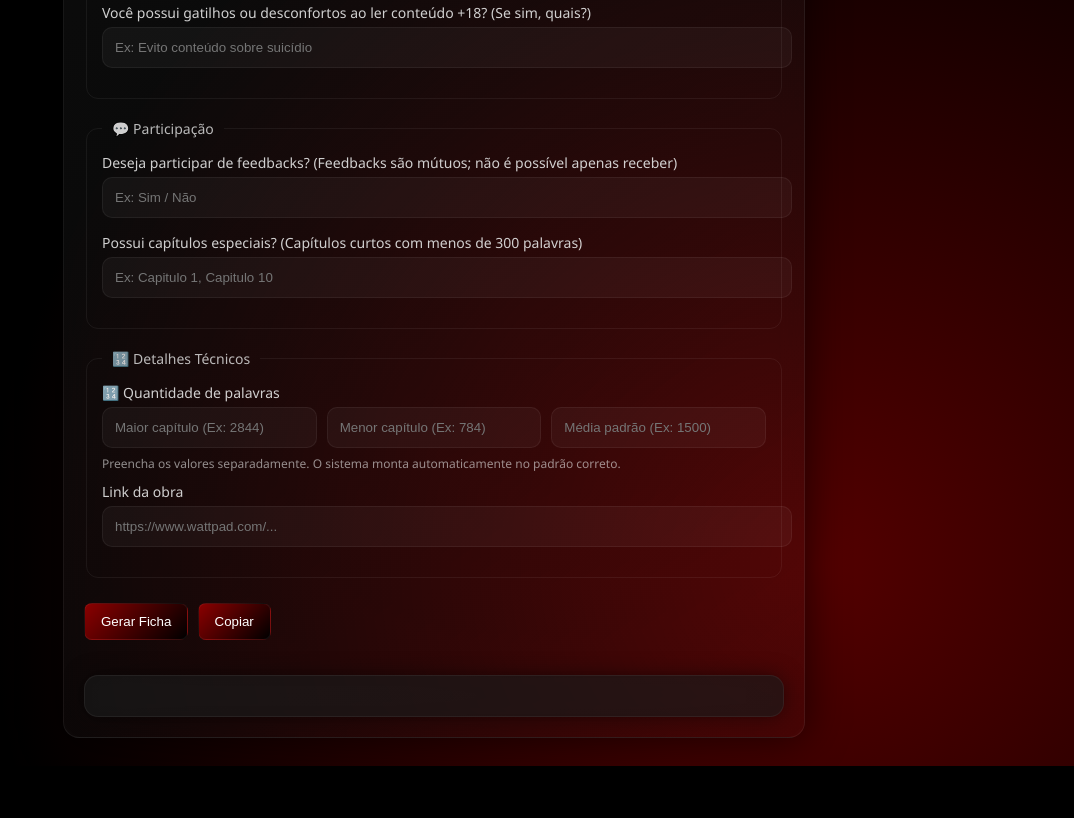
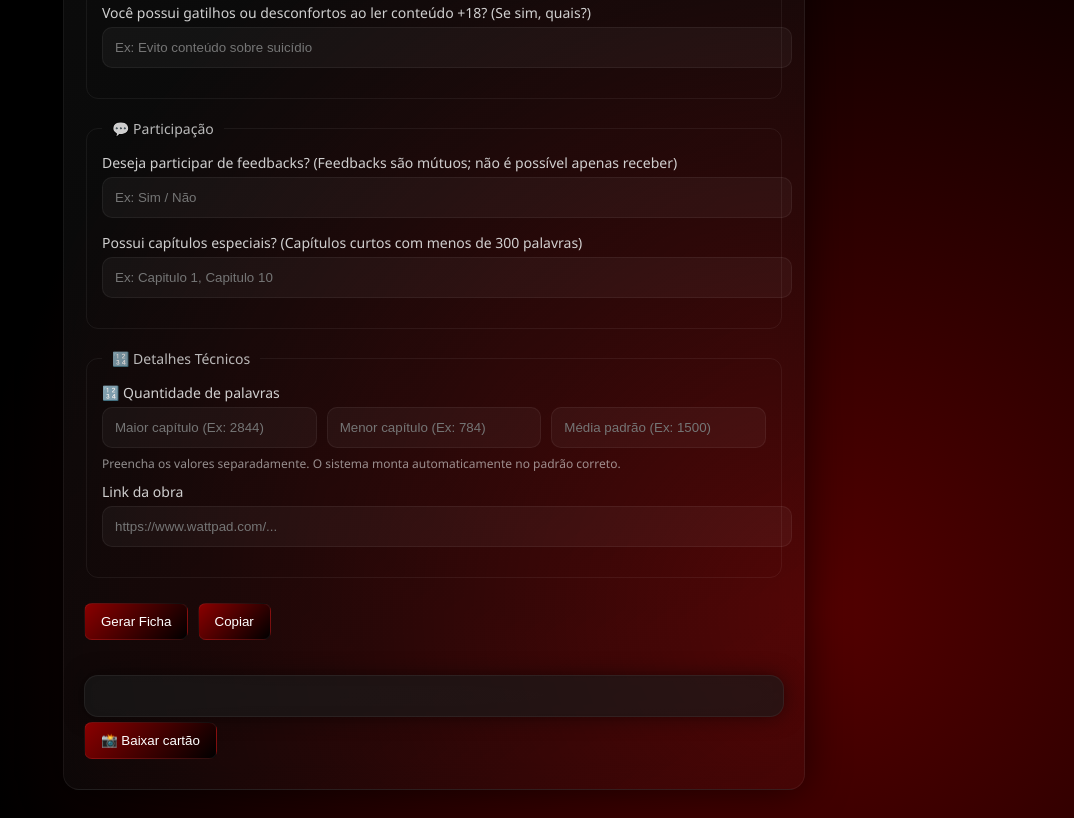
Before and after one commit to FelypeDantas/ficha-tecnica-dark-roses, a plain HTML site: page index.html in a window 1280 px wide. Shown: the part 1240-2058 px from the top of the page, without its empty margins (206-1280 px from the left). Before the commit the page ends 2006 px from the top, so only its background shows below. Drawn offline with nearby package versions, Linux system fonts and the light colour scheme.

Commit message:
Update index.html

```diff
--- a/index.html
+++ b/index.html
@@ -129,6 +129,7 @@
         <section id="resultado"></section>
 
         <div id="cardContainer"></div>
+        <button onclick="baixarCard()">📸 Baixar cartão</button>
 
     </main>
 
```
